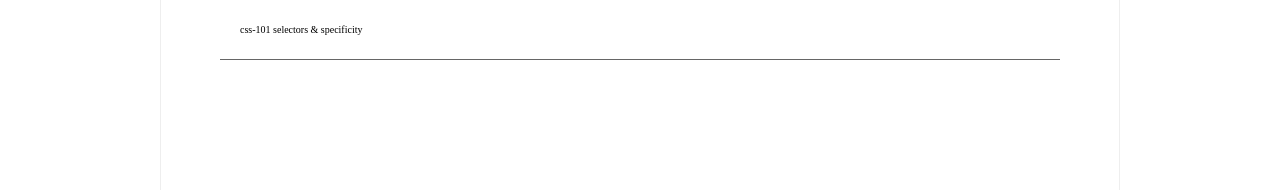
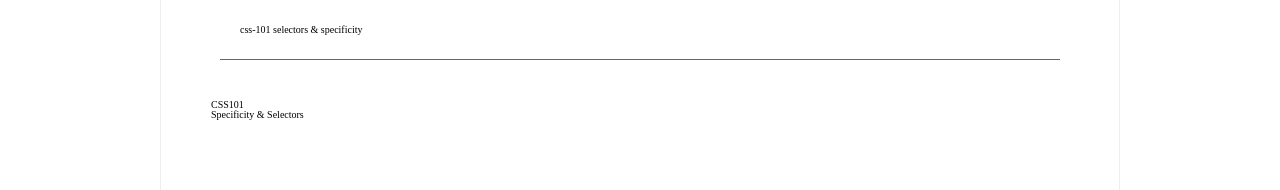
Before and after one commit to nirsgv/css101, a React (Create React App) app: page / in a window 1280 px wide. Shown: the top 190 px of the page. Built offline with nearby package versions, Linux system fonts and the light colour scheme.

Commit message:
Slides functionality added

```diff
--- a/src/App.js
+++ b/src/App.js
@@ -1,5 +1,6 @@
 import React, { Component } from 'react';
 import logo from './logo.svg';
+import Slides from './components/Slides';
 import './App.css';
 
 class App extends Component {
@@ -34,7 +35,7 @@ class App extends Component {
             css-101 selectors & specificity
         </header>
         <main className="main hor-pad">
-
+            <Slides slideNum={this.state.slideNum}/>
         </main>
         <footer className="footer">
             <div className="pagination">
--- /dev/null
+++ b/src/components/Slides.js
@@ -0,0 +1,49 @@
+import React, { Component } from 'react';
+import ReactHtmlParserfrom from 'react-html-parser';
+
+const contentSwitcher = (slideNum) => {
+    let content;
+
+    switch(slideNum) {
+        case 1:
+            content = `
+            <section class="content">
+                <h1>CSS101</h1>
+                <h2>Specificity & Selectors</h2>
+            </section>
+            `;
+            break;
+        case 2:
+            content = `
+            <section class="content">
+                <h1>Other</h1>
+                <h2>Specificity & Selectors</h2>
+            </section>
+            `;
+            break;
+        default:
+            content = `
+            <section class="content">
+                <h1>CSS101</h1>
+                <h2>Specificity & Selectors</h2>
+            </section>
+            `;
+    }
+
+    return content;
+}
+
+
+const renderSlideNum = (slideNum) => {
+    return ReactHtmlParserfrom(contentSwitcher(slideNum));
+};
+
+const Slides = ({slideNum}) => {
+    return (
+      <div className="slides">
+          {renderSlideNum(slideNum)}
+      </div>
+    );
+};
+
+export default Slides;
```
Also changed, not shown: src/App.css (line endings or trailing spaces).
